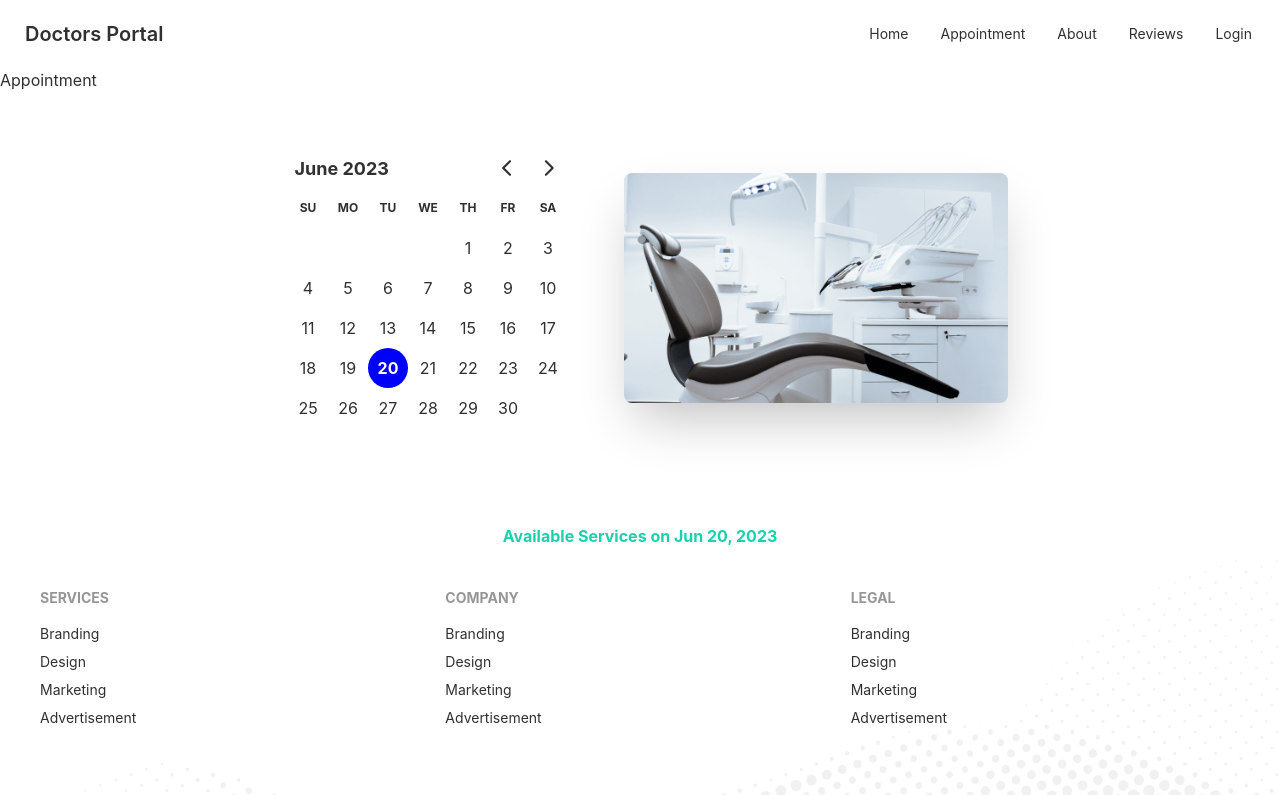
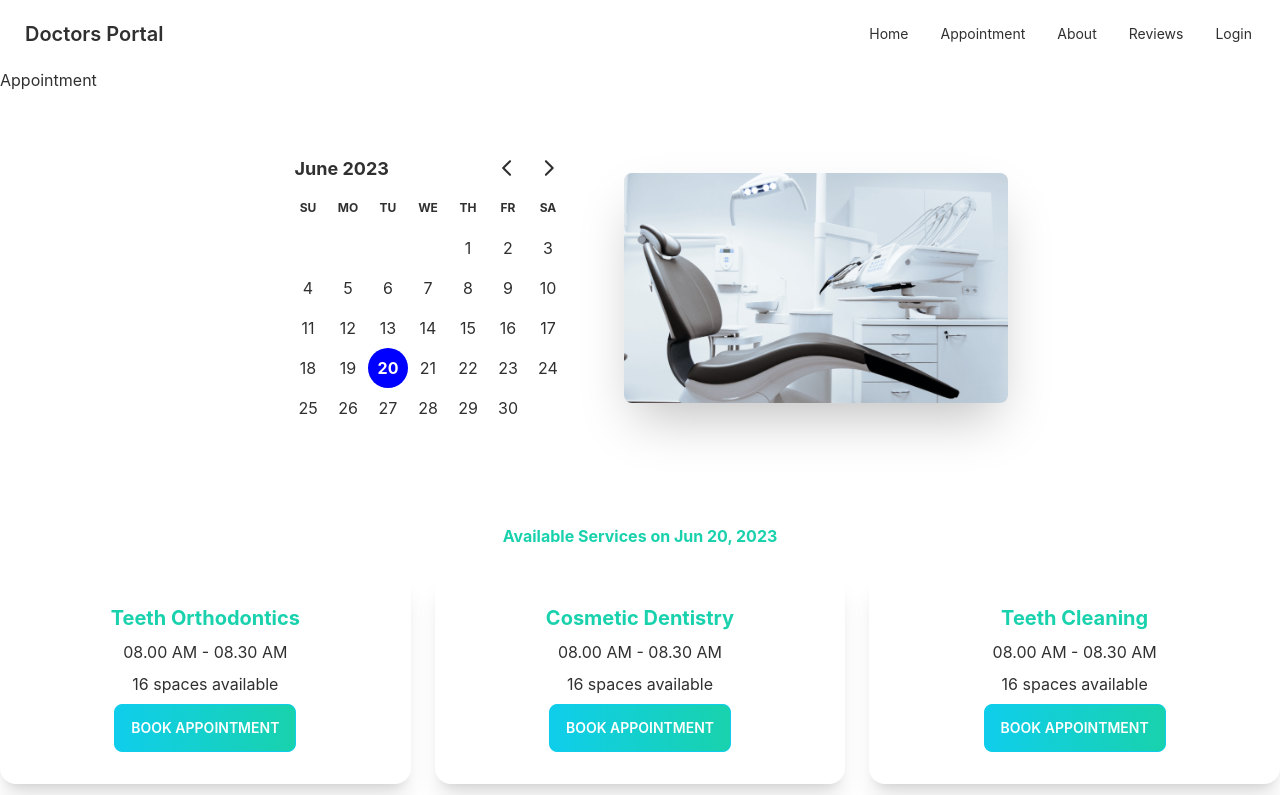
Before and after one commit to asifmahmud00/doctors-portal-client, a React (Create React App) app: page /appointment in a window 1280 px wide. Shown: the top 795 px of the page. Built offline with nearby package versions, Linux system fonts and the light colour scheme.

Commit message:
fourth commit

```diff
--- /dev/null
+++ b/src/Pages/Appointment/AvailableAppointments/AppointmentOption.js
@@ -0,0 +1,21 @@
+import React from 'react';
+import ButtonPrimary from '../../../components/PrimaryButton/ButtonPrimary';
+
+const AppointmentOption = ({ apointmentOption }) => {
+    const { name, slots } = apointmentOption;
+
+    return (
+        <div className="card shadow-xl">
+            <div className="card-body text-center">
+                <h2 className="text-xl font-bold text-secondary text-center">{name}</h2>
+                <p>{slots.length > 0 ? slots[0] : 'Try Another Day'}</p>
+                <p>{slots.length} {slots.length > 1 ? 'spaces' : 'space'} available</p>
+                <div className="card-actions justify-center">
+                    <ButtonPrimary>Book Appointment</ButtonPrimary>
+                </div>
+            </div>
+        </div>
+    );
+};
+
+export default AppointmentOption;
--- a/src/Pages/Appointment/AvailableAppointments/AvailableAppointments.js
+++ b/src/Pages/Appointment/AvailableAppointments/AvailableAppointments.js
@@ -1,14 +1,34 @@
 import { format } from 'date-fns';
-import React from 'react';
+import React, { useEffect, useState } from 'react';
+import AppointmentOption from './AppointmentOption';
 
 const AvailableAppointments = ({ selectedDate }) => {
+
+    const [apointmentOptions, setApointmentOptions] = useState([]);
+
+    useEffect(() => {
+        fetch('appointmentOptions.json')
+            .then(res => res.json())
+            .then(data => setApointmentOptions(data))
+    }, [])
+
     return (
-        <section className='mt-16'>
+        <section className='my-16'>
             <p className='text-center text-secondary font-bold'>
                 Available Services on {format(selectedDate, 'PP')}
             </p>
+            <div className='grid gap-6 grid-cols-1 md:grid-cols-2 lg:grid-cols-3 mt-6'>
+                {
+                    apointmentOptions.map(option => <AppointmentOption
+                        key={option._id}
+                        apointmentOption={option}
+                    ></AppointmentOption>)
+                }
+            </div>
         </section>
     );
 };
 
+
+
 export default AvailableAppointments;
```
